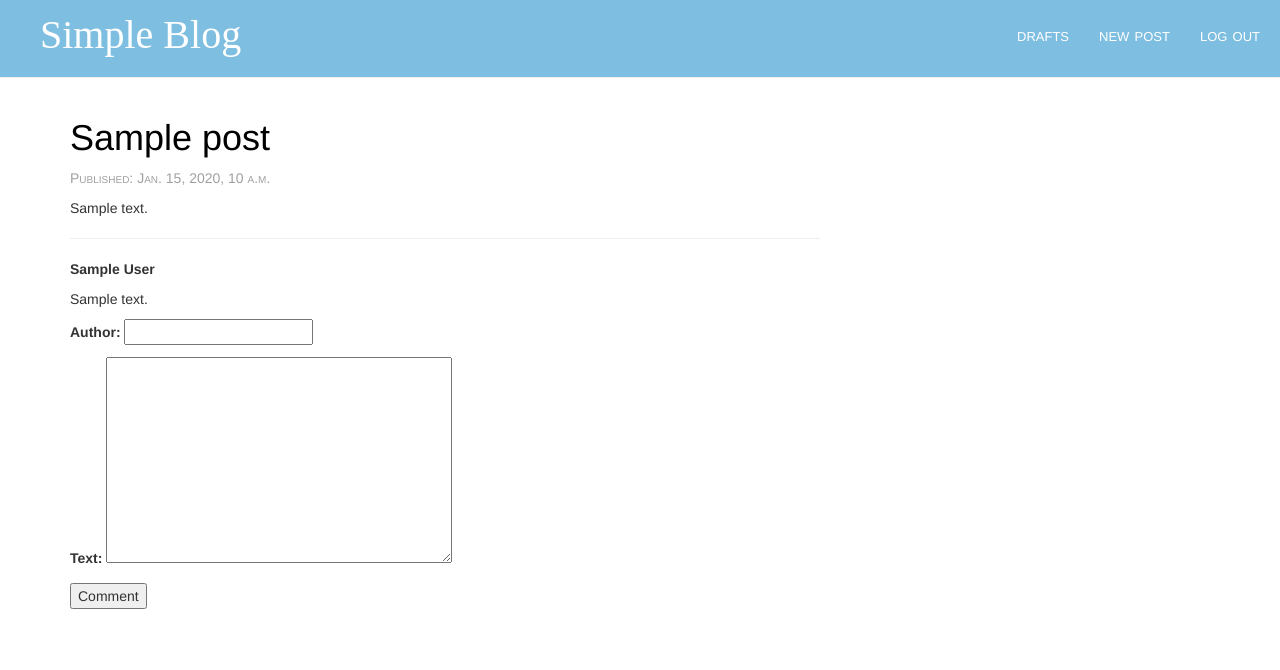
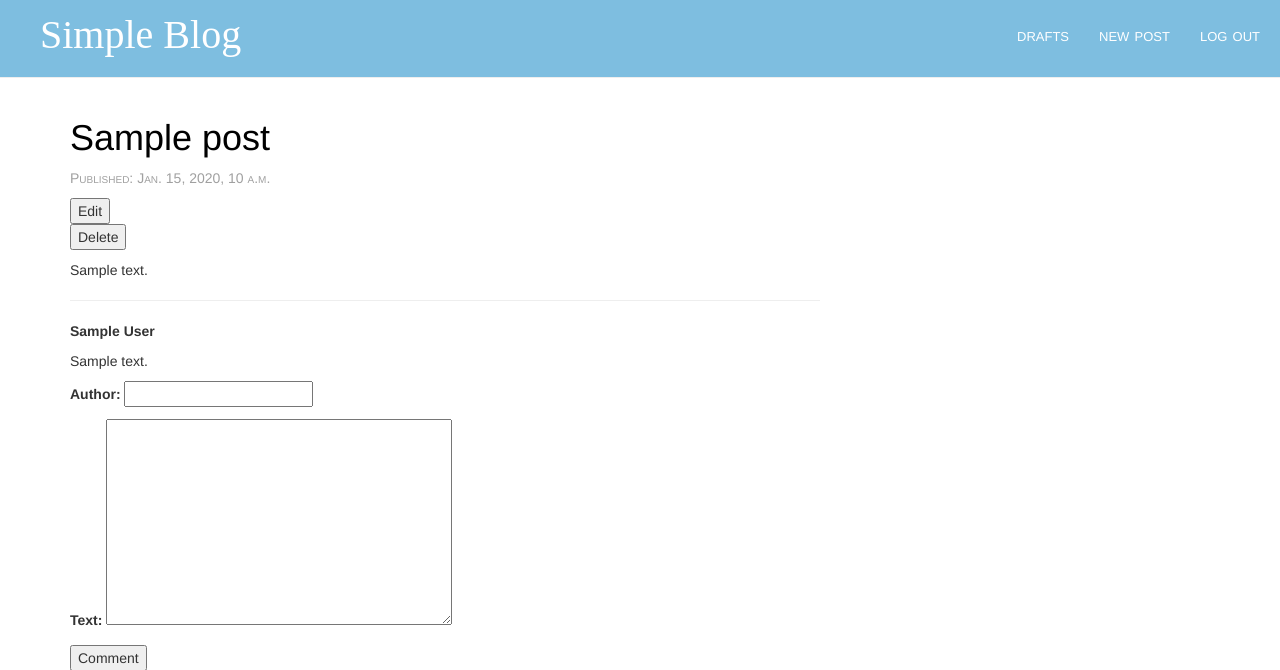
Before and after one commit to simongibbons/simple-blog, a Django app: page /post/1/ in a window 1280 px wide. Shown: the top 670 px of the page. Run offline with Django 3.2, Linux system fonts and the light colour scheme; a user stored in the database is signed in; tables that the repository leaves empty hold one stand-in row (values such as "Sample post"); some libraries are stand-ins or nearby versions; some web fonts are replaced.

Commit message:
Allow posts to be deleted and edited

```diff
--- a/blog/templates/blog/post_detail.html
+++ b/blog/templates/blog/post_detail.html
@@ -9,6 +9,16 @@
         <form action="{% url 'blog:post_publish' pk=post.pk %}" method="POST">
             {% csrf_token %}
             <input type="submit" value="Publish" />
+        </form>
+    {% endif %}
+    {% if user.is_authenticated %}
+        <form action="{% url 'blog:post_edit' pk=post.pk %}" method="GET">
+            {% csrf_token %}
+            <input type="submit" value="Edit" />
+        </form>
+        <form action="{% url 'blog:post_delete' pk=post.pk %}" method="POST">
+            {% csrf_token %}
+            <input type="submit" value="Delete" />
         </form>
     {% endif %}
     <p>{{ post.text|linebreaks }}</p>
--- a/blog/templates/blog/post_new.html
+++ b/blog/templates/blog/post_new.html
@@ -1,7 +1,7 @@
 {% extends 'blog/base.html' %}
 
 {% block content %}
-<form action="{% url 'blog:post_new' %}" method="POST">
+<form action="{{ request.path }}" method="POST">
     <input type="hidden" name="next" value="{{ next }}" />
     {% csrf_token %}
     {{ form.as_p }}
--- a/blog/urls.py
+++ b/blog/urls.py
@@ -11,4 +11,6 @@ urlpatterns = [
     url(r'^post/new/$', views.post_new, name='post_new'),
     url(r'^post/(?P<pk>\d+)/comment/$', views.post_add_comment, name='post_add_comment'),
     url(r'^post/(?P<pk>\d+)/publish/$', views.post_publish, name='post_publish'),
+    url(r'^post/(?P<pk>\d+)/delete/$', views.post_delete, name='post_delete'),
+    url(r'^post/(?P<pk>\d+)/edit/$', views.post_edit, name='post_edit'),
 ]
--- a/blog/views.py
+++ b/blog/views.py
@@ -50,13 +50,37 @@ def post_new(request):
 @login_required()
 def post_publish(request, pk):
     post = get_object_or_404(Post, pk=pk)
-    #Only accept post requests on this view
     if request.method == 'POST':
         post.publish()
         return redirect(post)
     else:
+        # Only accept post requests on this view
         return HttpResponse(status=204)
 
+
+@login_required()
+def post_delete(request, pk):
+    post = get_object_or_404(Post, pk=pk)
+
+    if request.method == 'POST':
+        post.delete()
+        return redirect('/')
+    else:
+        return HttpResponse(status=204)
+
+@login_required()
+def post_edit(request, pk):
+    post = get_object_or_404(Post, pk=pk)
+
+    if request.method == 'POST':
+        form = PostForm(request.POST, instance=post)
+        if form.is_valid():
+            form.save()
+        return redirect(post)
+    else:
+        form = PostForm(instance=post)
+
+    return render(request, 'blog/post_new.html', {'form': form})
 
 def post_add_comment(request, pk):
     post = get_object_or_404(Post, pk=pk)
```
